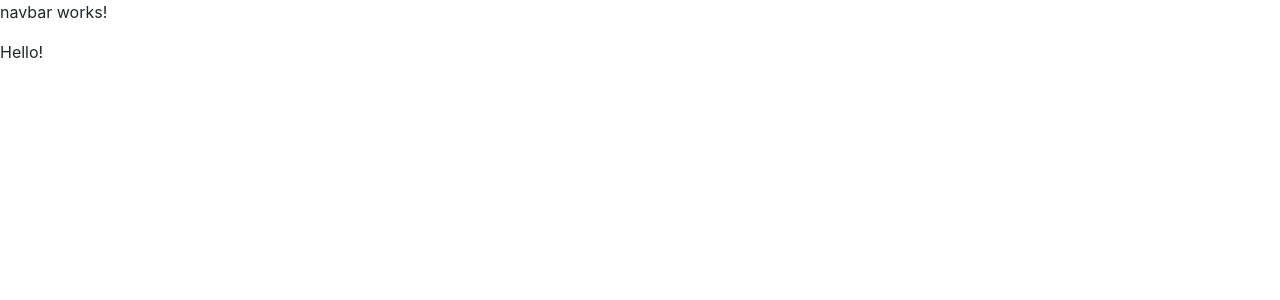
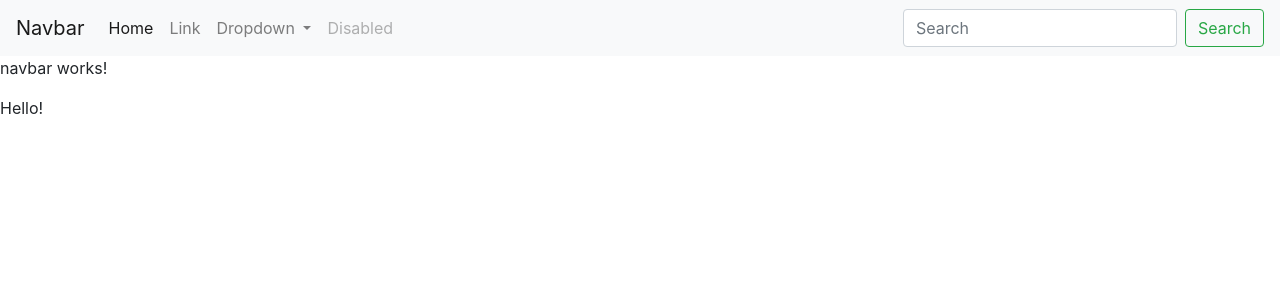
Before and after one commit to mengineer10/movie-hell-frontend, an Angular app: page / in a window 1280 px wide. Shown: the top 300 px of the page. Built offline with nearby package versions, Linux system fonts and the light colour scheme.

Commit message:
added navbar

```diff
--- a/src/app/navbar/navbar.component.html
+++ b/src/app/navbar/navbar.component.html
@@ -1,2 +1,39 @@
+<nav class="navbar navbar-expand-lg navbar-light bg-light">
+    <a class="navbar-brand" href="#">Navbar</a>
+    <button class="navbar-toggler" type="button" data-toggle="collapse" data-target="#navbarSupportedContent" aria-controls="navbarSupportedContent" aria-expanded="false" aria-label="Toggle navigation">
+        <span class="navbar-toggler-icon"></span>
+    </button>
+
+    <div class="collapse navbar-collapse" id="navbarSupportedContent">
+        <ul class="navbar-nav mr-auto">
+        <li class="nav-item active">
+            <a class="nav-link" href="#">Home <span class="sr-only">(current)</span></a>
+        </li>
+        <li class="nav-item">
+            <a class="nav-link" href="#">Link</a>
+        </li>
+        <li class="nav-item dropdown">
+            <a class="nav-link dropdown-toggle" href="#" id="navbarDropdown" role="button" data-toggle="dropdown" aria-haspopup="true" aria-expanded="false"
+            (click)="tiklandi()">
+            Dropdown
+            </a>
+            <div class="dropdown-menu" aria-labelledby="navbarDropdown">
+            <a class="dropdown-item" href="#">Action</a>
+            <a class="dropdown-item" href="#">Another action</a>
+            <div class="dropdown-divider"></div>
+            <a class="dropdown-item" href="#">Something else here</a>
+            </div>
+        </li>
+        <li class="nav-item">
+            <a class="nav-link disabled" href="#">Disabled</a>
+        </li>
+        </ul>
+        <form class="form-inline my-2 my-lg-0">
+        <input class="form-control mr-sm-2" type="search" placeholder="Search" aria-label="Search">
+        <button class="btn btn-outline-success my-2 my-sm-0" type="submit">Search</button>
+        </form>
+    </div>
+</nav>
+
 <p>navbar works!</p>
 <p>{{message}}</p>
```
